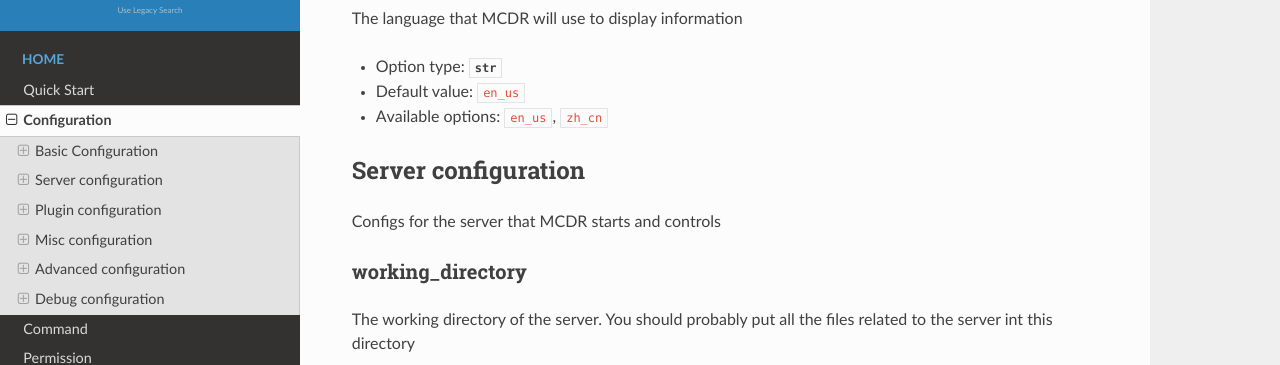
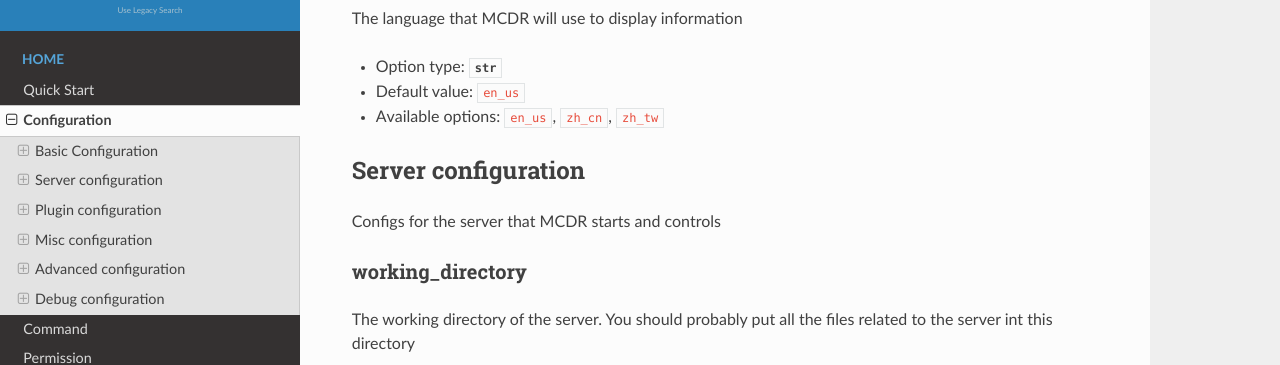
Before and after one commit to MCDReforged/MCDReforged, a Sphinx documentation site: the page built from docs/source/configuration.rst, in a window 1280 px wide and 900 px high, scrolled down 571 px. Shown: the part 151-516 px from the top of the window. Built offline with Sphinx 7.4.7 and the Read the Docs theme 3.1.0, drawn with Linux system fonts in a browser that asks for light colours; pages that are not in the unit, such as notebooks, are missing from menus; the version number could not be read and is left out; comment, search, counter and statistics services are not loaded.

```diff
--- a/docs/source/configuration.rst
+++ b/docs/source/configuration.rst
@@ -27,7 +27,7 @@ The language that MCDR will use to display information
 
 * Option type: :external:class:`str`
 * Default value: ``en_us``
-* Available options: ``en_us``, ``zh_cn``
+* Available options: ``en_us``, ``zh_cn``, ``zh_tw``
 
 Server configuration
 --------------------
--- a/mcdreforged/resources/default_config.yml
+++ b/mcdreforged/resources/default_config.yml
@@ -8,7 +8,7 @@
 
 
 # The language that MCDR will use to display information
-# Examples: "en_us", "zh_cn"
+# Examples: "en_us", "zh_cn", "zh_tw"
 language: en_us
 
 
```
Also changed, not shown: 1 other file.
